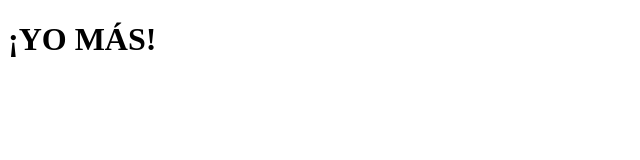
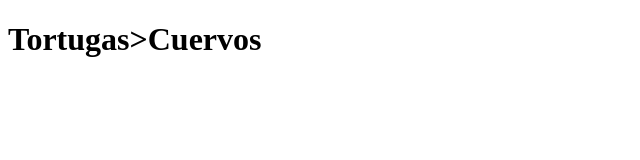
Before and after one commit to DEvalen200/Portfolio, a plain HTML site: page index.html in a window 1280 px wide. Shown: the whole page, without its empty margins (0-640 px from the left). Drawn offline with Linux system fonts and the light colour scheme.

Commit message:
Update index.html

```diff
--- a/index.html
+++ b/index.html
@@ -9,7 +9,7 @@
 </head>
 
 <body>
-    <h1>¡YO MÁS!</h1>
+    <h1>Tortugas>Cuervos</h1>
 </body>
 
 </html>
```
